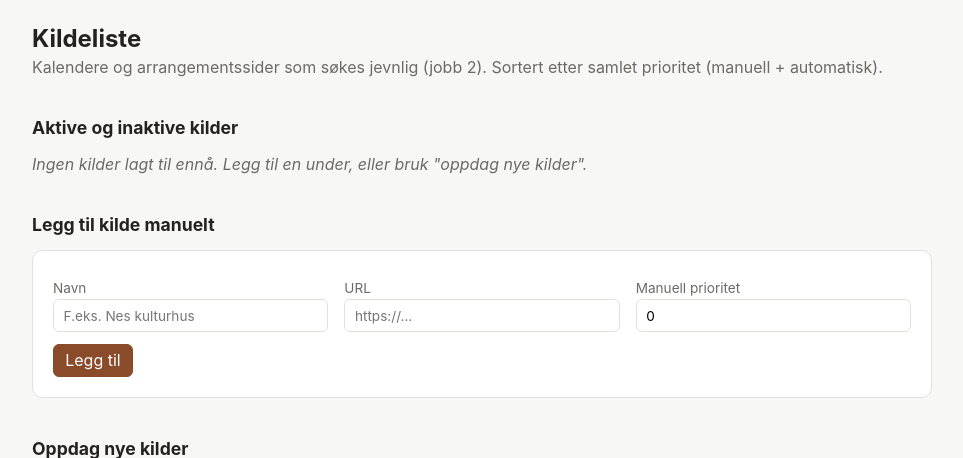
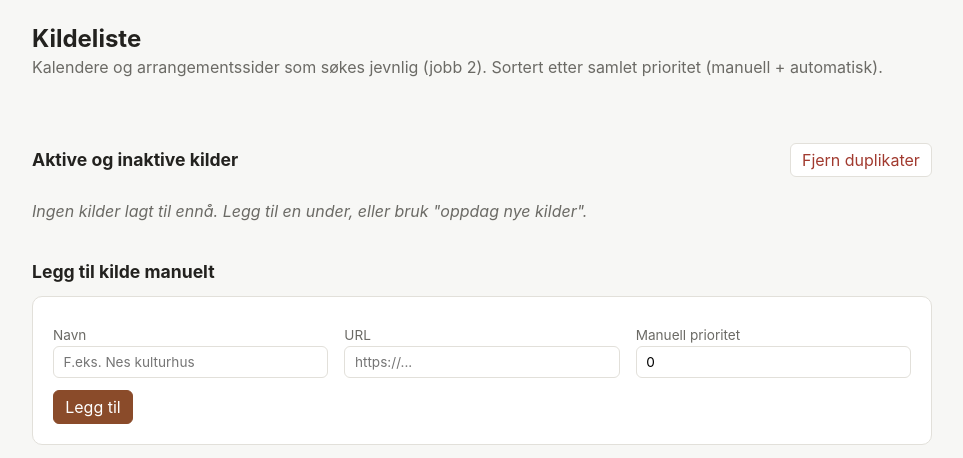
Before and after one commit to fgjestad/vibecoding, a FastAPI app: template app/templates/kilder.html in a window 1280 px wide. Shown: the part 51-509 px from the top of the page, without its empty margins (158-1121 px from the left). Run offline with FastAPI, Linux system fonts and the light colour scheme; the template is opened without the code that fills it, so the values that code supplies are empty.

Commit message:
Add files via upload

```diff
--- a/app/templates/_kildeliste.html
+++ b/app/templates/_kildeliste.html
@@ -1,4 +1,7 @@
 <div id="kilde-liste">
+  {% if melding %}
+    <p class="meta" style="color: var(--ok);">{{ melding }}</p>
+  {% endif %}
   {% if not kilder %}
     <p class="tom">Ingen kilder lagt til ennå. Legg til en under, eller bruk "oppdag nye kilder".</p>
   {% endif %}
--- a/app/templates/kilder.html
+++ b/app/templates/kilder.html
@@ -19,7 +19,17 @@
       prioritet (manuell + automatisk).
     </p>
 
-    <h2>Aktive og inaktive kilder</h2>
+    <div style="display: flex; justify-content: space-between; align-items: baseline;">
+      <h2>Aktive og inaktive kilder</h2>
+      <form
+        hx-post="/kilder/fjern-duplikater"
+        hx-target="#kilde-liste"
+        hx-swap="outerHTML"
+        hx-confirm="Fjerne kilder med samme URL? Beholder den med høyest prioritet i hver gruppe. Dette kan ikke angres."
+      >
+        <button type="submit" class="faresone">Fjern duplikater</button>
+      </form>
+    </div>
     {% include "_kildeliste.html" %}
 
     <h2>Legg til kilde manuelt</h2>
```
